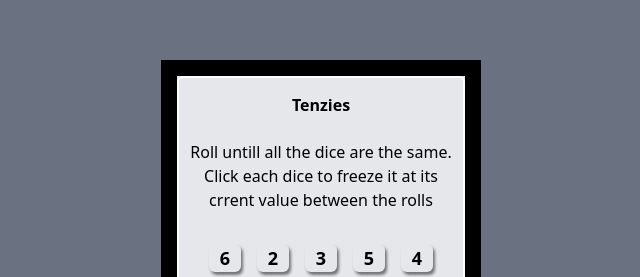
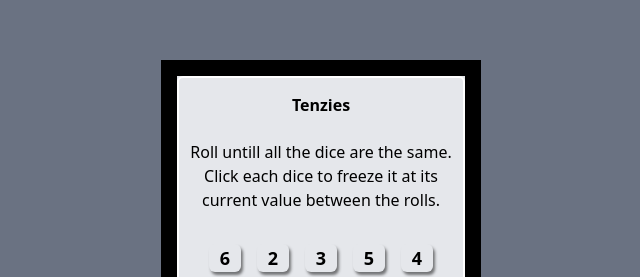
Before and after one commit to Watyekele/Tenzies-Game-App, a React (Vite) app: page / in a window 1280 px wide. Shown: the part 172-449 px from the top of the page, without its empty margins (319-959 px from the left). Built offline with nearby package versions, Linux system fonts and the light colour scheme.

Commit message:
Corrected a typo

```diff
--- a/src/Components/Main.jsx
+++ b/src/Components/Main.jsx
@@ -86,7 +86,7 @@ export default function Main() {
         <h1 className="text-center   font-bold ">Tenzies</h1>
         <span className="block text-center px-2 ">
           Roll untill all the dice are the same. Click each dice to freeze it at
-          its crrent value between the rolls{" "}
+          its current value between the rolls.{" "}
         </span>
         <section className="grid grid-cols-5 grid-rows-2 gap-4 ">
           {diceElements}
```
